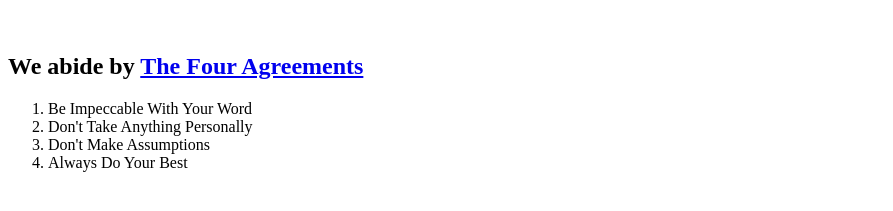
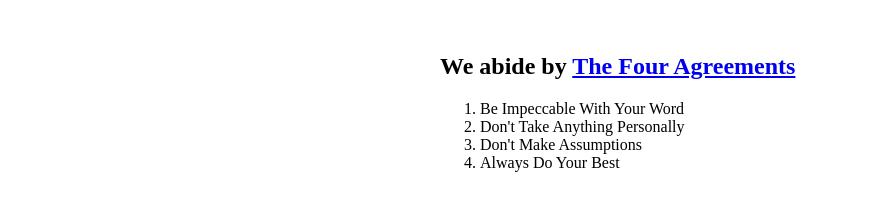
Before and after one commit to facesfromplaces/facesfromplaces.github.io, a plain HTML site: page index.html in a window 1280 px wide. Shown: the part 311-522 px from the top of the page, without its empty margins (0-893 px from the left). Drawn offline with Linux system fonts and the light colour scheme.

Commit message:
Update index.html

```diff
--- a/index.html
+++ b/index.html
@@ -8,7 +8,7 @@
     <img src="./Faces from Places.png" style="display: block; margin: auto;" />
     <br>
     <br>
-    <section style="display: block; margin: auto;">
+    <section style="display: block; margin: auto; max-width: 400px;">
         <h1>We abide by <a href="https://en.wikipedia.org/wiki/The_Four_Agreements">The Four Agreements</a></h1>
         <ol>
             <li>Be Impeccable With Your Word</li>
```
